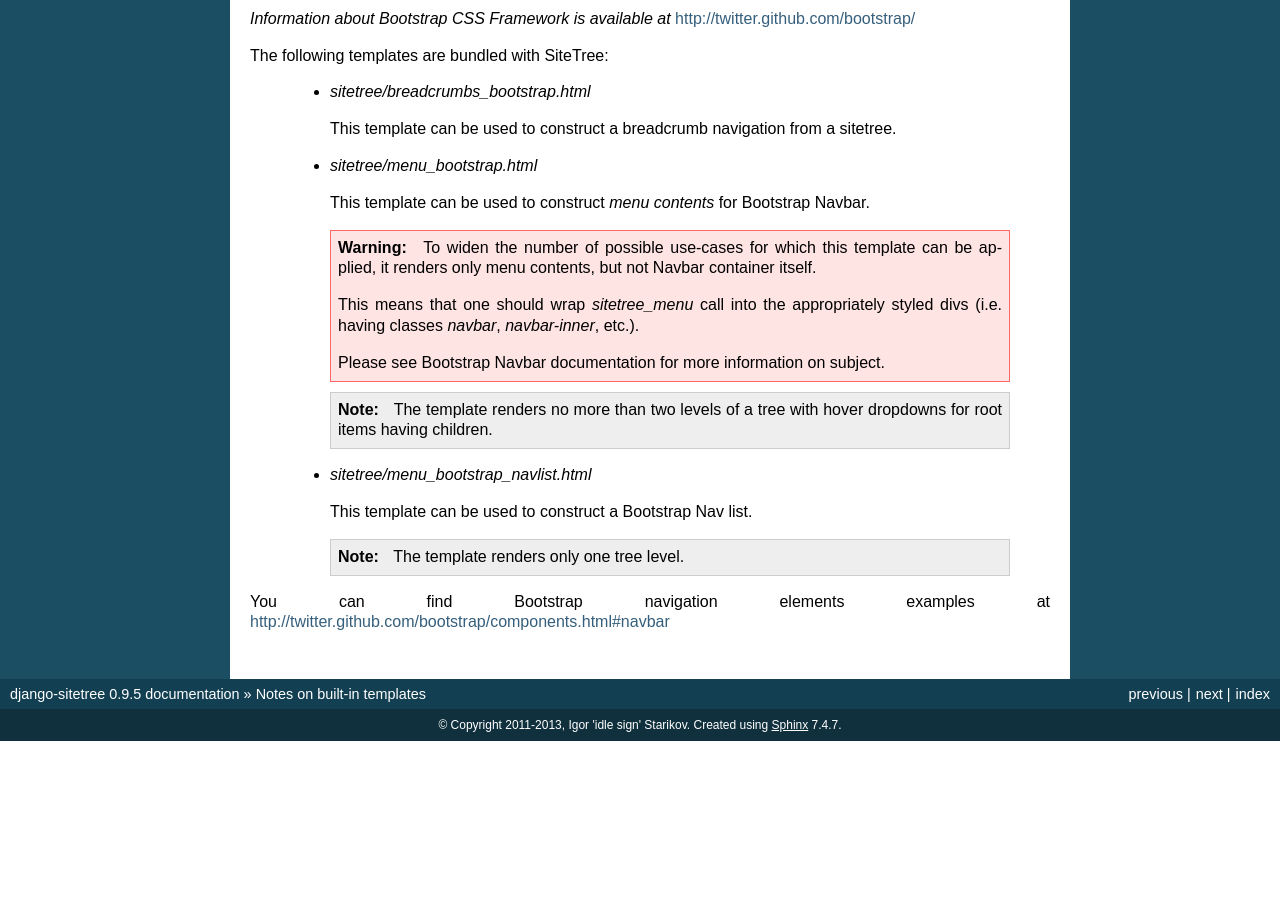
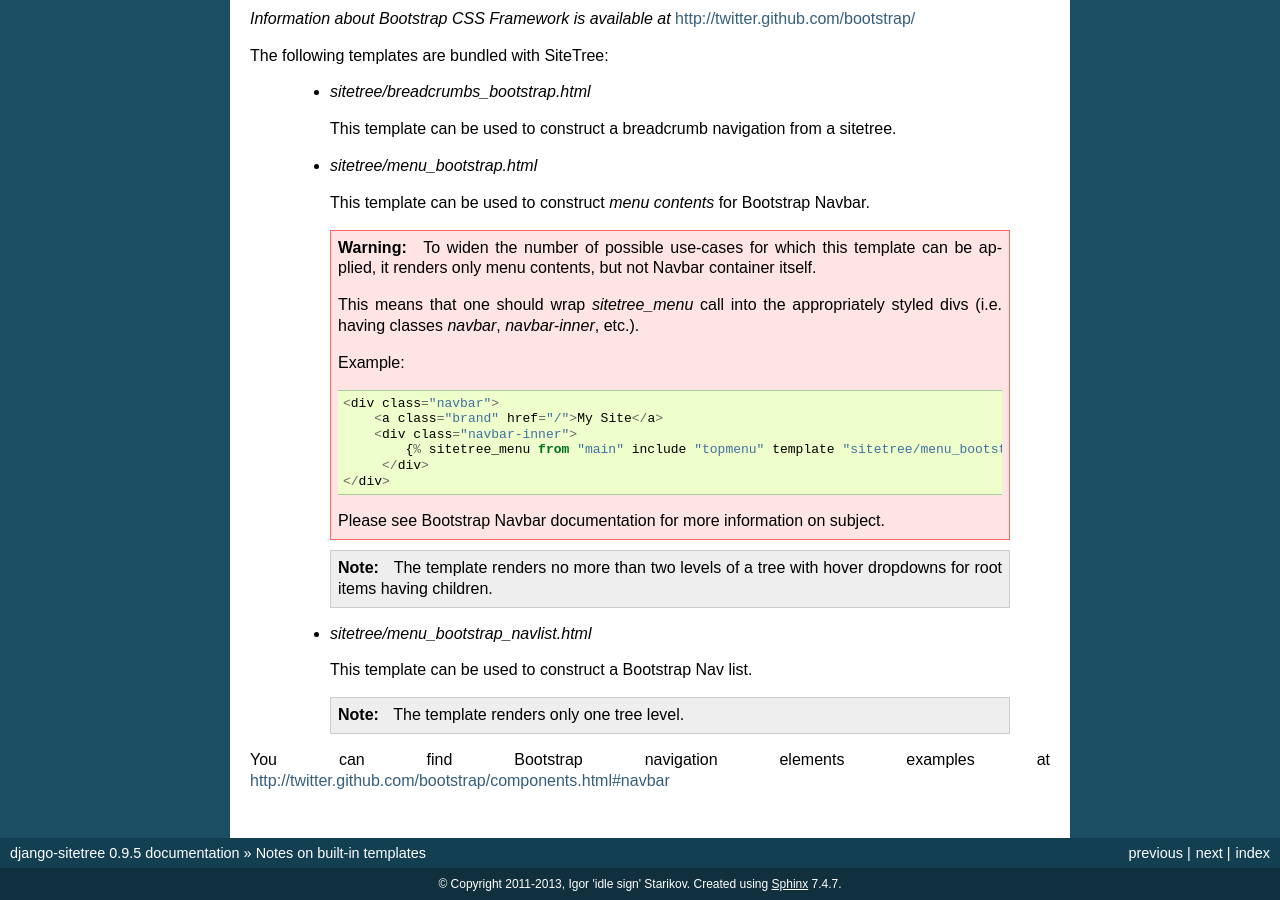
Before and after one commit to idlesign/django-sitetree, a Sphinx documentation site: the page built from docs/source/templatesmod.rst, in a window 1280 px wide and 900 px high, scrolled down 1407 px. Built offline with Sphinx 7.4.7, drawn with Linux system fonts in a browser that asks for light colours; before the commit the page ends 2148 px from its top, so only the background shows below that.

Commit message:
Docs updated (see #100).

```diff
--- a/docs/source/templatesmod.rst
+++ b/docs/source/templatesmod.rst
@@ -91,6 +91,15 @@ The following templates are bundled with SiteTree:
         This means that one should wrap `sitetree_menu` call into the appropriately styled divs
         (i.e. having classes `navbar`, `navbar-inner`, etc.).
 
+        Example::
+
+            <div class="navbar">
+                <a class="brand" href="/">My Site</a>
+                <div class="navbar-inner">
+                    {% sitetree_menu from "main" include "topmenu" template "sitetree/menu_bootstrap.html" %}
+                 </div>
+            </div>
+
         Please see Bootstrap Navbar documentation for more information on subject.
 
    .. note::
```
